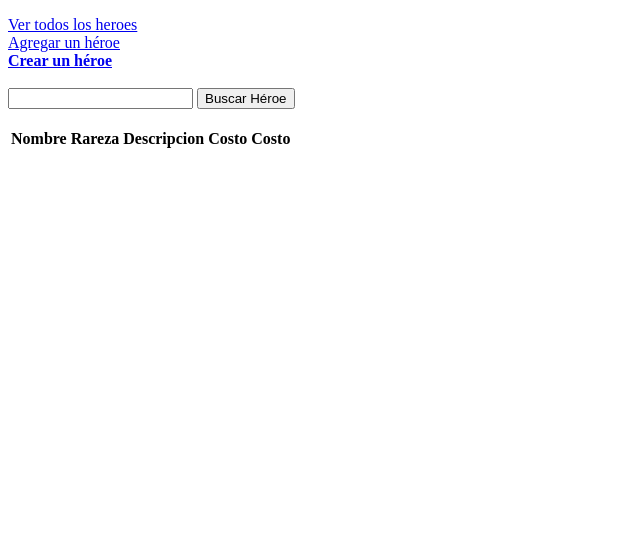
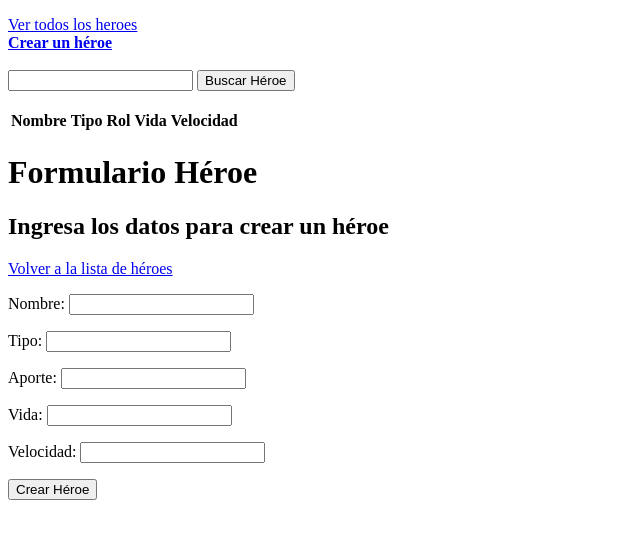
Before and after one commit to Metacious/Tercera-pre-entrega-Garling, a Django app: page /preentrega3/crear-heroe/ in a window 1280 px wide. Shown: the part 88-627 px from the top of the page, without its empty margins (0-640 px from the left). Run offline with Django 4.2, Linux system fonts and the light colour scheme; lists and menus that the app fills with data are empty.

Commit message:
Se configuran los formularios para agregar datos, se eliminan archivos de formulario-x.html para dejar crear-x.html como formularios. Se corrigen vistas y se asignan nombre se formularios distintos para no confundir entre modelos

```diff
--- a/preentrega3/templates/preentrega3/crear-heroe.html
+++ b/preentrega3/templates/preentrega3/crear-heroe.html
@@ -11,7 +11,7 @@
         <a href="{% url 'heroes' %}">Volver a la lista de héroes</a>
         <form method="post">
             {% csrf_token %}
-            {{formulario.as_p}}
+            {{formulario_heroe.as_p}}
             <input type="submit" value="Crear Héroe">
         </form>
 
--- a/preentrega3/templates/preentrega3/lista-heroes.html
+++ b/preentrega3/templates/preentrega3/lista-heroes.html
@@ -7,7 +7,6 @@
 {% block main %}
     <!-- Buscador de heroes -->
     <a href="{% url 'heroes' %}">Ver todos los heroes</a><br>
-    <a href="{% url 'formulario-heroe' %}">Agregar un héroe</a><br>
     <a href="{% url 'crear-heroe' %}"><b>Crear un héroe</b></a>
     <br><br>
     <form action="{% url 'buscar-heroe' %}" method="post">
@@ -22,10 +21,10 @@
         <thead>
             <tr>
                 <th>Nombre</th>
-                <th>Rareza</th>
-                <th>Descripcion</th>
-                <th>Costo</th>
-                <th>Costo</th>
+                <th>Tipo</th>
+                <th>Rol</th>
+                <th>Vida</th>
+                <th>Velocidad</th>
             </tr>
         </thead>
         {% for heroe in heroes %}
@@ -39,4 +38,14 @@
         </tr>
         {% endfor %}
     </table>
+
+    <h1>Formulario Héroe</h1>
+    <h2>Ingresa los datos para crear un héroe</h2>
+    <a href="{% url 'heroes' %}">Volver a la lista de héroes</a>
+    <form method="post">
+        {% csrf_token %}
+        {{formulario_heroe.as_p}}
+        <input type="submit" value="Crear Héroe">
+    </form>
+
 {% endblock main %}
--- a/preentrega3/urls.py
+++ b/preentrega3/urls.py
@@ -1,11 +1,10 @@
 from django.urls import path
 from preentrega3.views import (dota, lista_heroes, lista_armas, lista_consumibles,
                                crear_heroe, crear_arma, crear_consumible,
-                               buscar_heroe, buscar_arma, buscar_consumible,
-                               formulario_heroe, formulario_arma, formulario_consumible)
+                               buscar_heroe, buscar_arma, buscar_consumible)
 
 urlpatterns = [
-    path('dota', dota, name="index"),
+    path('', dota, name="index"),
     path('heroes', lista_heroes, name="heroes"),
     path('armas/', lista_armas, name="armas"),
     path('consumibles', lista_consumibles, name="consumibles"),
@@ -15,7 +14,4 @@ urlpatterns = [
     path('buscar-heroe/', buscar_heroe, name='buscar-heroe'),
     path('buscar-arma/', buscar_arma, name='buscar-arma'),
     path('buscar-consumible/', buscar_consumible, name='buscar-consumible'),
-    path('formulario-heroe/', formulario_heroe, name='formulario-heroe'),
-    path('formulario-arma/', formulario_arma, name='formulario-arma'),
-    path('formulario-consumible/', formulario_consumible, name='formulario-consumible')
 ]
--- a/preentrega3/views.py
+++ b/preentrega3/views.py
@@ -1,9 +1,8 @@
 from django.shortcuts import render
 
-from django.http import HttpResponse
 from django.urls import reverse
 from django.db.models import Q
-from django.shortcuts import redirect
+from django.shortcuts import redirect, render
 
 from .models import Heroe, Arma, Consumible
 from .forms import HeroeFormulario, ArmaFormulario, ConsumibleFormulario
@@ -71,10 +70,10 @@ def lista_consumibles(request):
 # Vistas para crear héroes, armas o consumibles.
 def crear_heroe(request):
     if request.method == "POST":
-        formulario = HeroeFormulario(request.POST)
+        formulario_heroe = HeroeFormulario(request.POST)
 
-        if formulario.is_valid():
-            data = formulario.cleaned_data
+        if formulario_heroe.is_valid():
+            data = formulario_heroe.cleaned_data
             nombre = data["nombre"]
             tipo = data["tipo"]
             aporte = data["aporte"]
@@ -83,24 +82,24 @@ def crear_heroe(request):
 
             heroe = Heroe(nombre = nombre, tipo = tipo, aporte = aporte, vida = vida, velocidad = velocidad)
             heroe.save()
-            exito = reverse('lista-heroes')
+            exito = reverse("heroes")
             return redirect(exito)
     else:
-        formulario = HeroeFormulario()
+        formulario_heroe = HeroeFormulario()
     http_response = render(
         request = request,
         template_name ='preentrega3/lista-heroes.html',
-        context = {'formulario' : formulario}
+        context = {'formulario_heroe' : formulario_heroe}
     )
     return http_response
 
 
 def crear_arma(request):
     if request.method == 'POST':
-        formulario = ArmaFormulario(request.POST)
+        formulario_arma = ArmaFormulario(request.POST)
 
-        if formulario.is_valid():
-            data = formulario.cleaned_data
+        if formulario_arma.is_valid():
+            data = formulario_arma.cleaned_data
             nombre = data["nombre"]
             rareza = data["rareza"]
             descripcion = data["descripcion"]
@@ -113,23 +112,23 @@ def crear_arma(request):
                 costo = costo,
                 )
             arma.save()
-            exito = reverse('lista-armas')
+            exito = reverse('armas')
             return redirect(exito)
     else:
-        formulario = ArmaFormulario()
+        formulario_arma = ArmaFormulario()
     http_response = render(
         request = request,
         template_name ='preentrega3/lista-armas.html',
-        context = {'formulario' : formulario}
+        context = {'formulario_arma' : formulario_arma}
         )
     return http_response
 
 def crear_consumible(request):
     if request.method == 'POST':
-        formulario = ConsumibleFormulario(request.POST)
+        formulario_consumible = ConsumibleFormulario(request.POST)
 
-        if formulario.is_valid():
-            data = formulario.cleaned_data
+        if formulario_consumible.is_valid():
+            data = formulario_consumible.cleaned_data
             nombre = data["nombre"]
             rareza = data["rareza"]
             descripcion = data["descripcion"]
@@ -137,7 +136,7 @@ def crear_consumible(request):
             duracion = data["duracion"]
             costo = data["costo"]
 
-            consumible = Arma(
+            consumible = Consumible(
                 nombre = nombre,
                 rareza = rareza,
                 descripcion = descripcion,
@@ -146,14 +145,14 @@ def crear_consumible(request):
                 costo = costo,
                 )
             consumible.save()
-            exito = reverse('lista-consumibles')
+            exito = reverse('consumibles')
             return redirect(exito)
     else:
-        formulario = ConsumibleFormulario()
+        formulario_consumible = ConsumibleFormulario()
     http_response = render(
         request = request,
         template_name ='preentrega3/lista-consumibles.html',
-        context = {'formulario' : formulario}
+        context = {'formulario_consumible' : formulario_consumible}
         )
     return http_response
 
@@ -197,49 +196,3 @@ def buscar_consumible(request):
             context=context,
         )
         return http_response
-
-# Vistas de formularios
-def formulario_heroe(request):
-        # Creamos contexto para trabajar con parámetros.
-    context = {
-        'heroes' : Heroe.objects.all()
-    }
-
-    # Asignamos render para mostrar el archivo html.
-    http_response = render(
-        request = request,
-        template_name= 'preentrega3/formulario-heroe.html',
-        context= context
-    )
-    # Devuelve la variable http_response
-    return http_response
-
-def formulario_arma(request):
-        # Creamos contexto para trabajar con parámetros.
-    context = {
-
-    }
-
-    # Asignamos render para mostrar el archivo html.
-    http_response = render(
-        request = request,
-        template_name= 'preentrega3/formulario-arma.html',
-        context= context
-    )
-    # Devuelve la variable http_response
-    return http_response
-
-def formulario_consumible(request):
-        # Creamos contexto para trabajar con parámetros.
-    context = {
-
-    }
-
-    # Asignamos render para mostrar el archivo html.
-    http_response = render(
-        request = request,
-        template_name= 'preentrega3/formulario-consumible.html',
-        context= context
-    )
-    # Devuelve la variable http_response
-    return http_response
```
Also changed, not shown: preentrega3/templates/preentrega3/crear-arma.html (renamed from preentrega3/templates/preentrega3/formulario-arma.html, +6 -8 lines), preentrega3/templates/preentrega3/crear-consumible.html (renamed from preentrega3/templates/preentrega3/formulario-consumible.html, +4 -3 lines), preentrega3/templates/preentrega3/formulario-heroe.html (deleted, +0 -18 lines), preentrega3/templates/preentrega3/lista-armas.html (+10 -1 lines), preentrega3/templates/preentrega3/lista-consumibles.html (+10 -1 lines), db.sqlite3, readME.txt.
